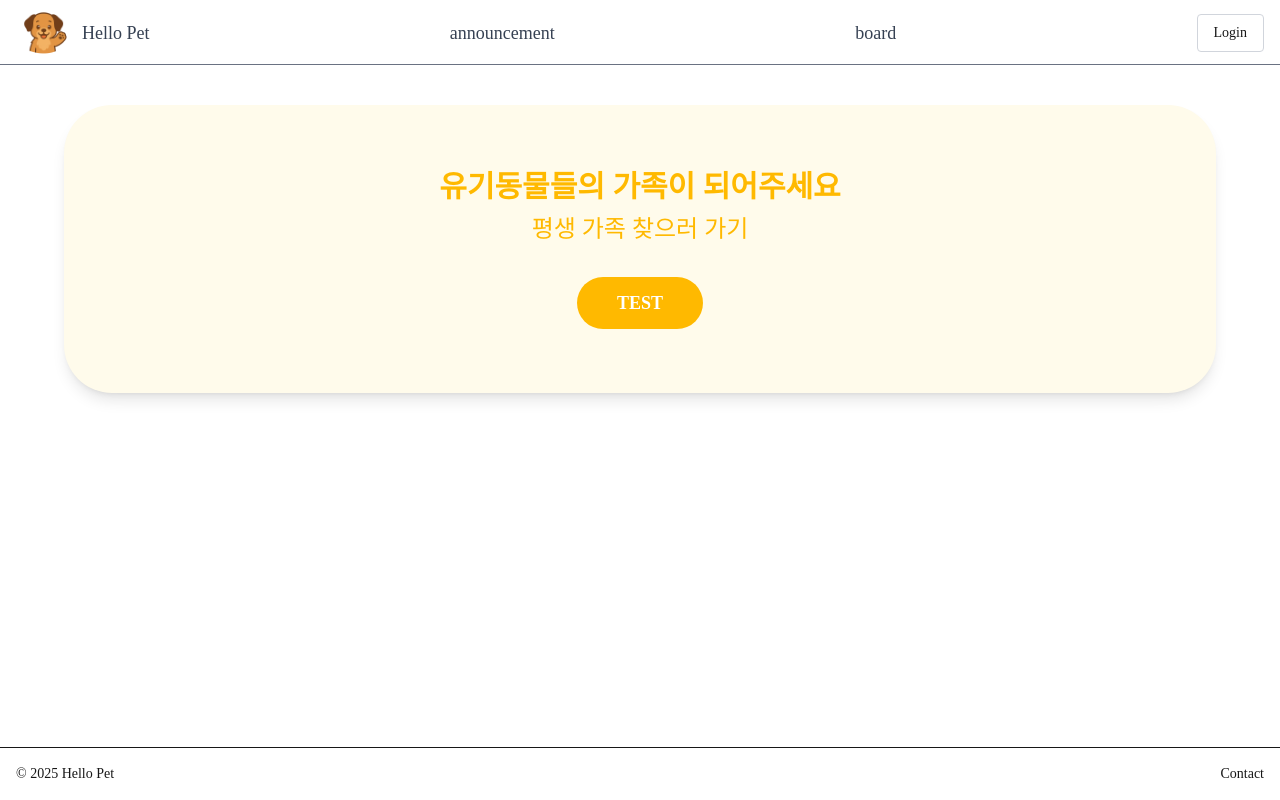
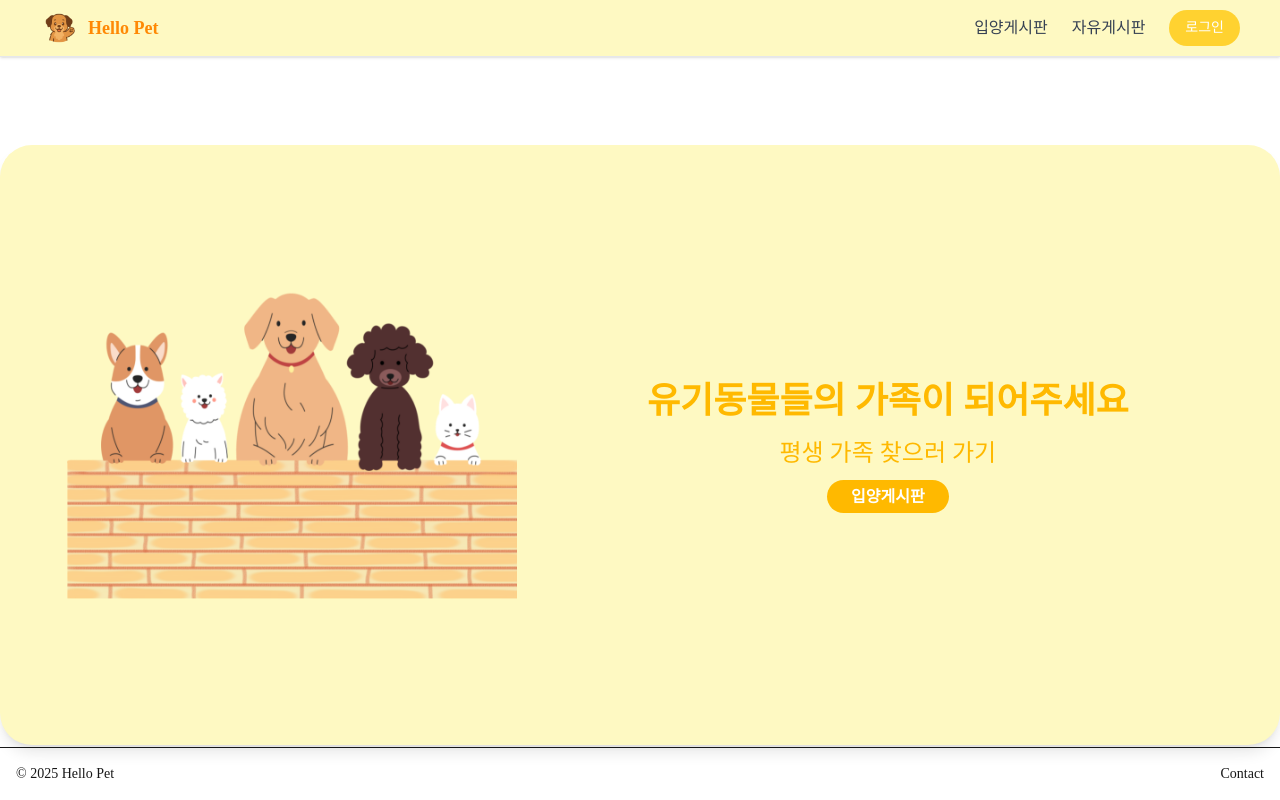
Before and after one commit to sesac7-hello-pet/front, a Next.js app: page / in a window 1280 px wide. Built offline with nearby package versions, Linux system fonts and the light colour scheme; no server answers; a web font is replaced by a local one.

Commit message:
fix: 매인 배너 및 네비게이션 css 수정

```diff
--- a/app/auth/layout.tsx
+++ b/app/auth/layout.tsx
@@ -8,15 +8,14 @@ export default function AuthLayout({ children }: { children: ReactNode }) {
       {/* ───────── 헤더 ───────── */}
       <header className="flex items-center gap-2 px-4 py-3">
         <Link href="/" className="flex items-center gap-2">
-          {/* 🔽 원하는 로고 URL로 교체 */}
           <img
-            src="https://item.kakaocdn.net/do/ac3baf24423e7cd3d3a96fa33a333ee5f604e7b0e6900f9ac53a43965300eb9a"
+            src="/img3.png"
             alt="Home Logo"
-            width={50}
-            height={50}
+            width={40}
+            height={40}
             className="rounded-sm"
           />
-          <span className="text-lg font-medium text-gray-700">Hello Pet</span>
+          <span className="text-lg font-bold text-orange-400">Hello Pet</span>
         </Link>
       </header>
 
--- a/app/components/BoardBanner.tsx
+++ b/app/components/BoardBanner.tsx
@@ -1,17 +1,37 @@
+import Image from "next/image";
+import Link from "next/link";
+
 export default function BoardBanner() {
   return (
-    <div className="mx-auto mt-10 flex max-w-6xl flex-col items-center justify-center gap-8 rounded-[48px] bg-amber-50 p-16 shadow-lg">
-      <div className="space-y-2 text-center text-amber-400">
-        <h2 className="text-3xl font-semibold">
-          유기동물들의&nbsp;가족이&nbsp;되어주세요
-        </h2>
-        <p className="text-2xl">평생&nbsp;가족&nbsp;찾으러&nbsp;가기</p>
+    <div
+      className="mx-auto mt-22 max-w-7xl rounded-[32px] bg-yellow-100 p-8 shadow-lg flex items-center justify-between"
+      style={{ height: "600px" }}
+    >
+      {/* 왼쪽: 배너 이미지 */}
+      <div className="w-1/2 flex justify-center">
+        <Image
+          src="/bannerImg.png" // public/img/bannerImg.png 위치해야 함!
+          alt="입양 배너 이미지"
+          width={450}
+          height={450}
+          className="object-contain"
+        />
       </div>
 
-      {/* 버튼만 두고 링크는 나중에 onClick으로 연결 */}
-      <button className="rounded-full bg-amber-400 px-10 py-3 text-lg font-semibold text-white">
-        TEST
-      </button>
+      {/* 오른쪽: 텍스트 + 버튼 */}
+      <div className="w-2/3 text-center pr-6 space-y-4">
+        <h2 className="text-4xl font-semibold text-amber-400">
+          유기동물들의 가족이 되어주세요
+        </h2>
+        <p className="text-2xl text-amber-400">평생 가족 찾으러 가기</p>
+
+        <Link
+          href={`/announcements`}
+          className="rounded-full bg-amber-400 hover:bg-amber-500 px-6 py-2 text-white font-semibold transition"
+        >
+          입양게시판
+        </Link>
+      </div>
     </div>
   );
 }
--- a/app/components/Navigator.tsx
+++ b/app/components/Navigator.tsx
@@ -40,26 +40,35 @@ export default function Navigator() {
   };
 
   return (
-    <nav className="flex items-center justify-between border-b border-gray-500 pt-1 pb-0.5 pr-4 pl-4">
-      {/* 좌측 로고 + 사이트명 */}
+    <nav className="bg-yellow-100 border-b border-gray-200 shadow-sm">
+      <div className="max-w-screen-xl mx-auto flex items-center justify-between px-10 py-2">
+        {/* 왼쪽: 로고 */}
         <Link href="/" className="flex items-center gap-2">
           <img
             src="/img3.png"
             alt="Home Logo"
-          width={58}
-          height={58}
+            width={40}
+            height={40}
             className="rounded-sm"
           />
-        <span className="text-lg font-medium text-gray-700">Hello Pet</span>
-      </Link>
-      <Link href="/announcements" className="flex items-center gap-2">
-        <span className="text-lg font-medium text-gray-700">announcement</span>
-      </Link>
-      <Link href="/boards" className="flex items-center gap-2">
-        <span className="text-lg font-medium text-gray-700">board</span>
+          <span className="text-lg font-bold text-orange-400">Hello Pet</span>
         </Link>
 
-      {/* 우측: 로그인 or 아바타 */}
+        {/* 오른쪽: 메뉴 + 로그인 */}
+        <div className="flex items-center gap-x-6">
+          <Link
+            href="/announcements"
+            className="text-gray-700 hover:text-amber-500 font-medium transition"
+          >
+            입양게시판
+          </Link>
+          <Link
+            href="/boards"
+            className="text-gray-700 hover:text-amber-500 font-medium transition"
+          >
+            자유게시판
+          </Link>
+
           {user ? (
             <div className="relative" ref={menuRef}>
               <button onClick={() => setOpen(!open)}>
@@ -68,38 +77,33 @@ export default function Navigator() {
                   alt="Profile"
                   width={36}
                   height={36}
-              className="rounded-full object-cover"
+                  className="rounded-full object-cover border-2 border-amber-400"
                 />
               </button>
 
-          {/* ───── 드롭다운 모달 ───── */}
               {open && (
-            <div className="absolute right-0 mt-2 w-56 origin-top-right rounded-xl border border-gray-200 bg-white p-4 shadow-lg">
+                <div className="absolute right-0 mt-2 w-56 rounded-xl border border-gray-200 bg-white p-4 shadow-lg z-10">
                   <div className="flex flex-col items-center gap-2">
                     <img
                       src={user.profileUrl}
                       alt="profile"
                       width={64}
                       height={64}
-                  className="rounded-full object-cover"
+                      className="rounded-full object-cover border"
                     />
                     <p className="text-base font-semibold">{user.nickname}</p>
                   </div>
-
-              <div className="mt-4 flex flex-col gap-2">
-                {/* 마이페이지(껍데기) */}
+                  <div className="mt-4 flex flex-col gap-2 w-full">
                     <Link
                       href="/me"
                       onClick={() => setOpen(false)}
-                  className="rounded-md px-4 py-2 text-center text-sm hover:bg-gray-100"
+                      className="rounded-md px-4 py-2 text-sm text-center hover:bg-gray-100 transition"
                     >
                       마이페이지
                     </Link>
-
-                {/* 로그아웃 */}
                     <button
                       onClick={logout}
-                  className="rounded-md bg-red-500 px-4 py-2 text-sm text-white hover:bg-red-600"
+                      className="rounded-md bg-red-500 px-4 py-2 text-sm text-white hover:bg-red-600 transition"
                     >
                       로그아웃
                     </button>
@@ -110,11 +114,13 @@ export default function Navigator() {
           ) : (
             <Link
               href="/auth/login"
-          className="rounded border border-gray-300 px-4 py-2 text-sm"
+              className="rounded-full bg-amber-300 px-4 py-2 text-sm text-white hover:bg-amber-400 transition"
             >
-          Login
+              로그인
             </Link>
           )}
+        </div>
+      </div>
     </nav>
   );
 }
```
Also changed, not shown: public/bannerImg.png (added). Lines whose indentation alone changed are shown as unchanged.
